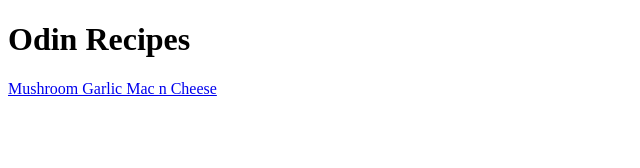
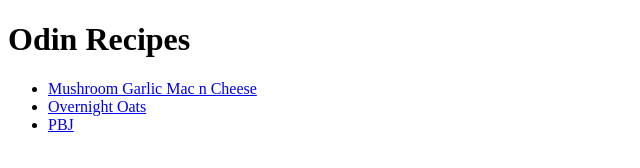
Before and after one commit to shadsell/odin-recipes, a plain HTML site: page index.html in a window 1280 px wide. Shown: the whole page, without its empty margins (0-640 px from the left). Drawn offline with Linux system fonts and the light colour scheme.

Commit message:
Add 2 new recipe files and linked from index

```diff
--- a/index.html
+++ b/index.html
@@ -6,6 +6,10 @@
     </head>
     <body>
         <h1>Odin Recipes</h1>
-        <a href="recipes/mushroom-garlic-mac-n-cheese.html">Mushroom Garlic Mac n Cheese</a>
+        <ul>
+            <li><a href="recipes/mushroom-garlic-mac-n-cheese.html">Mushroom Garlic Mac n Cheese</a></li>
+            <li><a href="recipes/overnight-oats.html">Overnight Oats</a></li>
+            <li><a href="recipes/pbj.html">PBJ</a></li>
+        </ul>
     </body>
 </html>
```
Also changed, not shown: recipes/overnight-oats.html (added), recipes/pbj.html (added).
